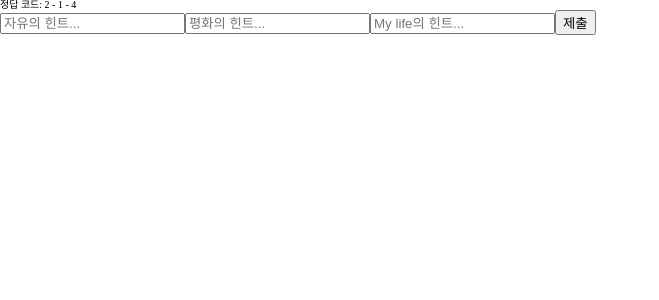
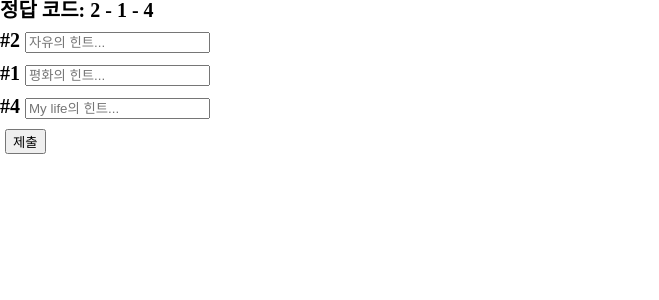
Before and after one commit to AndroidNetrunner/decrypto, a React (Vite) app: page /test in a window 1280 px wide. Shown: the top 300 px of the page, without its empty margins (0-659 px from the left). Built offline with nearby package versions, Linux system fonts and the light colour scheme.

Commit message:
[ADD] HintSubmit, README.md

```diff
--- a/src/components/HintSubmit.tsx
+++ b/src/components/HintSubmit.tsx
@@ -6,19 +6,38 @@ type ourTeamWord = [string, string, string, string];
 function HintSubmit({ answer, wordList }: { answer: answerCode; wordList: ourTeamWord }) {
   return (
     <>
-      <span>
+      <AnswerCode>
         정답 코드: {answer[0]} - {answer[1]} - {answer[2]}
-      </span>
+      </AnswerCode>
+      <br />
+      <br />
       <HintForm>
-        <input type='text' placeholder={`${wordList[answer[0] - 1]}의 힌트...`} />
-        <input type='text' placeholder={`${wordList[answer[1] - 1]}의 힌트...`} />
-        <input type='text' placeholder={`${wordList[answer[2] - 1]}의 힌트...`} />
+        <label htmlFor='hintform-first'>#{answer[0]}</label>
+        <input type='text' id='hintform-first' placeholder={`${wordList[answer[0] - 1]}의 힌트...`} /> <br />
+        <label htmlFor='hintform-second'>#{answer[1]}</label>
+        <input type='text' id='hintform-second' placeholder={`${wordList[answer[1] - 1]}의 힌트...`} /> <br />
+        <label htmlFor='hintform-third'>#{answer[2]}</label>
+        <input type='text' id='hintform-third' placeholder={`${wordList[answer[2] - 1]}의 힌트...`} /> <br />
         <input type='submit' value='제출' />
       </HintForm>
     </>
   );
 }
 
-const HintForm = styled.form``;
+const HintForm = styled.form`
+  label {
+    font-size: 15pt;
+    font-weight: bold;
+  }
+  input {
+    margin-bottom: 1rem;
+    margin-left: 0.5rem;
+  }
+`;
+
+const AnswerCode = styled.span`
+  font-size: 15pt;
+  font-weight: bold;
+`;
 
 export default HintSubmit;
```
Also changed, not shown: 1 other file (tests, documents, lock files or other folders).
